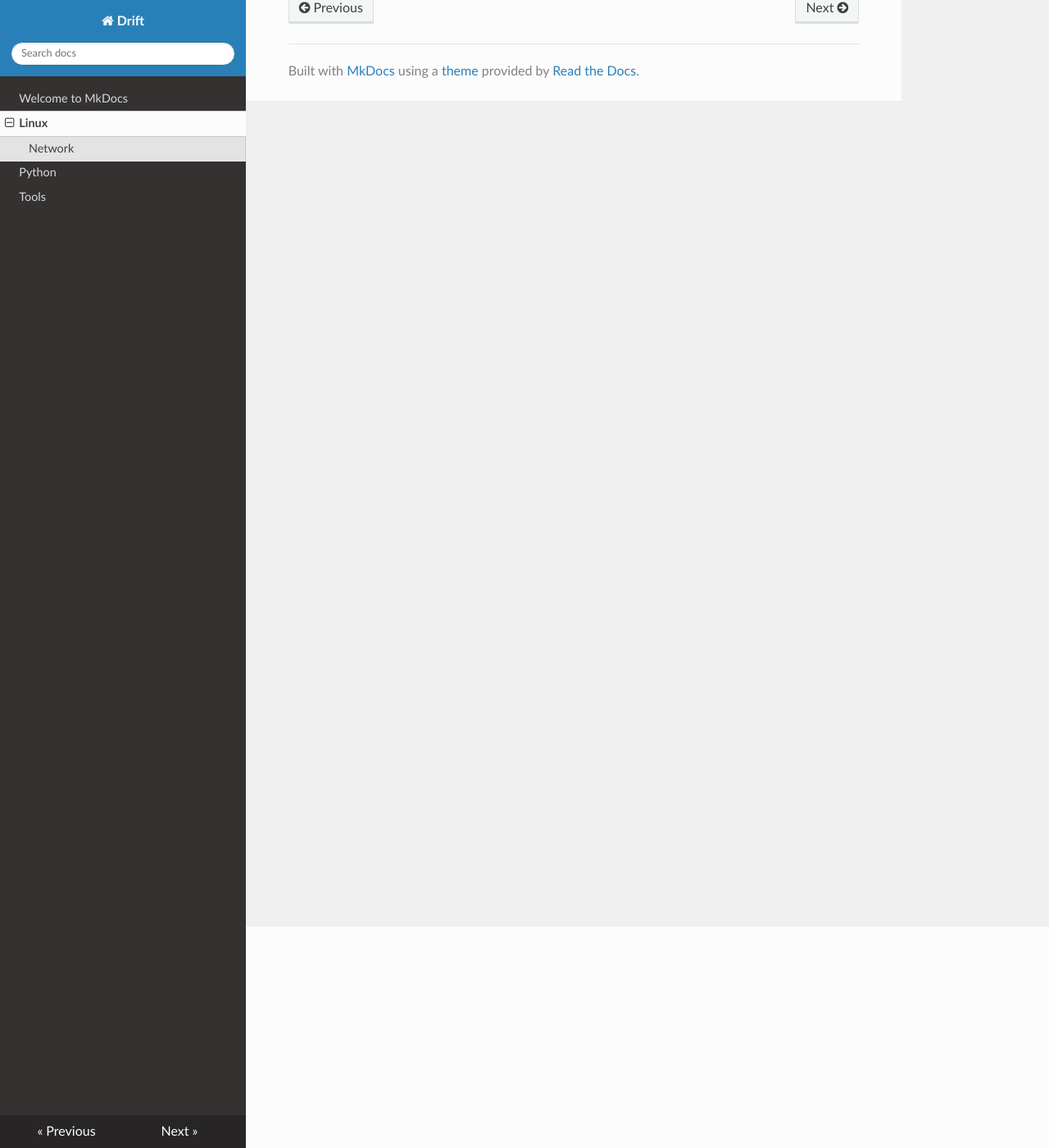
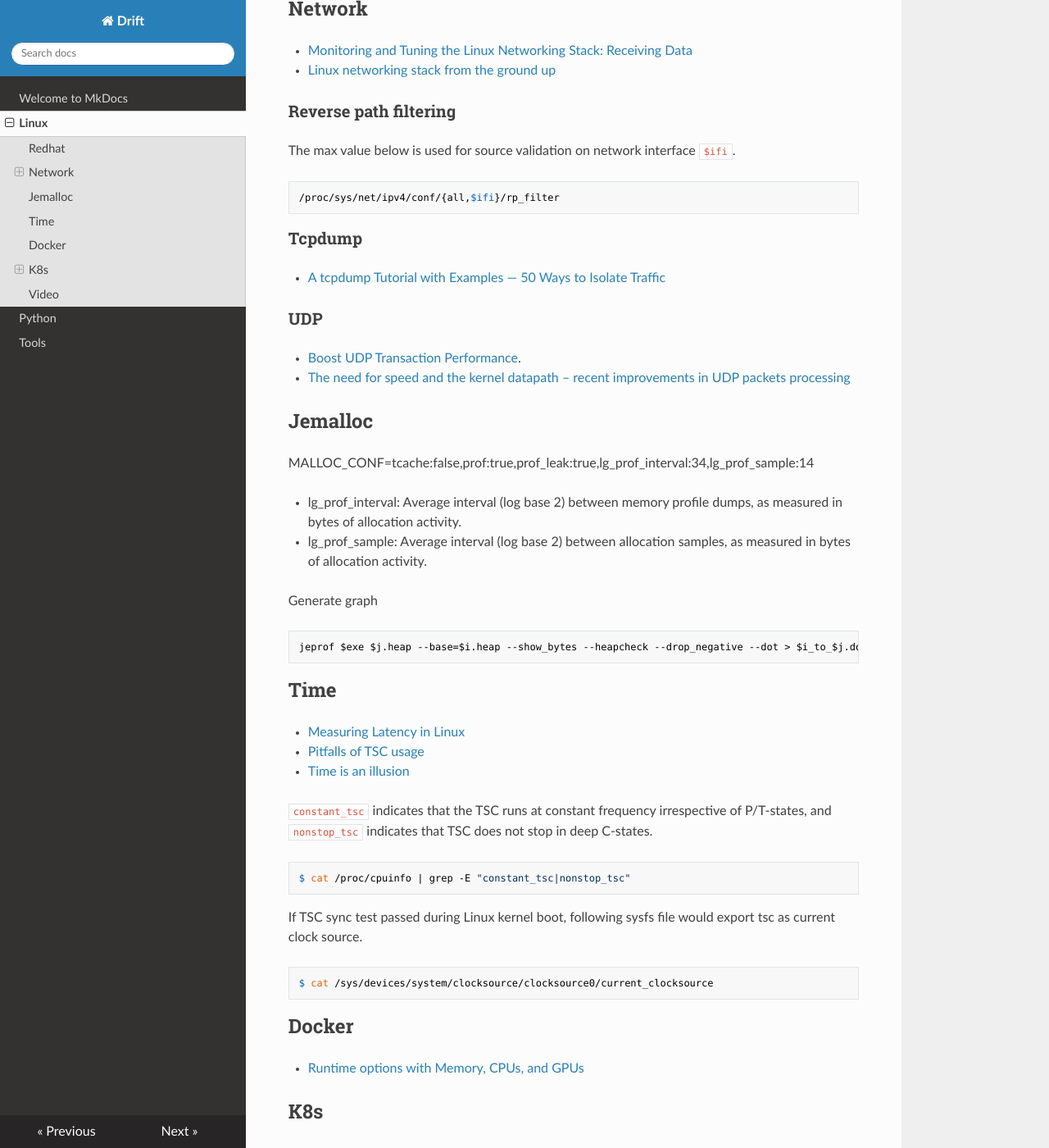
Before and after one commit to leonlinc/dotfiles, an MkDocs documentation site: the page built from docs/linux.md, in a window 1280 px wide and 1400 px high, scrolled down 270 px. Shown: the whole window at 82% size. Built offline with MkDocs 1.6.1, drawn with Linux system fonts in a browser that asks for light colours; nearby versions of some CDN libraries; some of the changed text lies outside the part shown.

Commit message:
Update docs

```diff
--- a/docs/linux.md
+++ b/docs/linux.md
@@ -1,5 +1,66 @@
 # Linux
+
+## Redhat
+- [PERFORMANCE TUNING GUIDE](https://access.redhat.com/documentation/en-us/red_hat_enterprise_linux/7/html/performance_tuning_guide/index)
 
 ## Network
 
-[Boost UDP Transaction Performance](https://events.static.linuxfound.org/sites/events/files/slides/LinuxConJapan2016_makita_160712.pdf).
+- [Monitoring and Tuning the Linux Networking Stack: Receiving Data](https://blog.packagecloud.io/eng/2016/06/22/monitoring-tuning-linux-networking-stack-receiving-data/)
+- [Linux networking stack from the ground up](https://www.privateinternetaccess.com/blog/2016/01/linux-networking-stack-from-the-ground-up-part-1/)
+
+### Reverse path filtering
+
+The max value below is used for source validation on network interface `$ifi`.
+
+	/proc/sys/net/ipv4/conf/{all,$ifi}/rp_filter
+
+### Tcpdump
+- [A tcpdump Tutorial with Examples — 50 Ways to Isolate Traffic](https://danielmiessler.com/study/tcpdump/)
+
+### UDP
+- [Boost UDP Transaction Performance](https://events.static.linuxfound.org/sites/events/files/slides/LinuxConJapan2016_makita_160712.pdf).
+- [The need for speed and the kernel datapath – recent improvements in UDP packets processing](https://developers.redhat.com/blog/2017/06/09/the-need-for-speed-and-the-kernel-datapath-recent-improvements-in-udp-packets-processing/)
+
+## Jemalloc
+MALLOC_CONF=tcache:false,prof:true,prof_leak:true,lg_prof_interval:34,lg_prof_sample:14
+
+- lg_prof_interval: Average interval (log base 2) between memory profile dumps, as measured in bytes of allocation activity.
+- lg_prof_sample: Average interval (log base 2) between allocation samples, as measured in bytes of allocation activity.
+
+Generate graph
+
+	jeprof $exe $j.heap --base=$i.heap --show_bytes --heapcheck --drop_negative --dot > $i_to_$j.dot
+
+
+## Time
+
+- [Measuring Latency in Linux](http://btorpey.github.io/blog/2014/02/18/clock-sources-in-linux/)
+- [Pitfalls of TSC usage](http://oliveryang.net/2015/09/pitfalls-of-TSC-usage/)
+- [Time is an illusion](https://queue.acm.org/detail.cfm?id=2878574)
+
+`constant_tsc` indicates that the TSC runs at constant frequency irrespective
+of P/T-states, and `nonstop_tsc` indicates that TSC does not stop in deep
+C-states.
+
+	$ cat /proc/cpuinfo | grep -E "constant_tsc|nonstop_tsc"
+
+If TSC sync test passed during Linux kernel boot, following sysfs file would
+export tsc as current clock source.
+
+	$ cat /sys/devices/system/clocksource/clocksource0/current_clocksource
+
+## Docker
+
+- [Runtime options with Memory, CPUs, and GPUs](https://docs.docker.com/config/containers/resource_constraints/)
+
+## K8s
+
+- [So you want to expose a pod to multiple network interfaces? Enter Multus-CNI](http://dougbtv.com/nfvpe/2017/02/22/multus-cni/)
+- [A Hacker’s Guide to Kubernetes Networking](https://thenewstack.io/hackers-guide-kubernetes-networking/)
+
+### Flannel
+- [Kubernetes: Flannel networking](https://blog.laputa.io/kubernetes-flannel-networking-6a1cb1f8ec7c)
+- [Flannel Networking Demystify](https://msazure.club/flannel-networking-demystify/)
+
+## Video
+- [Programmer's Guide to Video Systems](https://lurkertech.com/lg/video-systems/)
```
